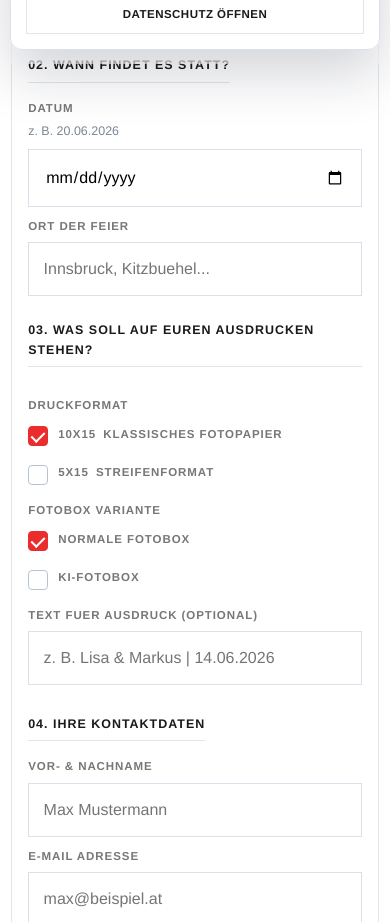
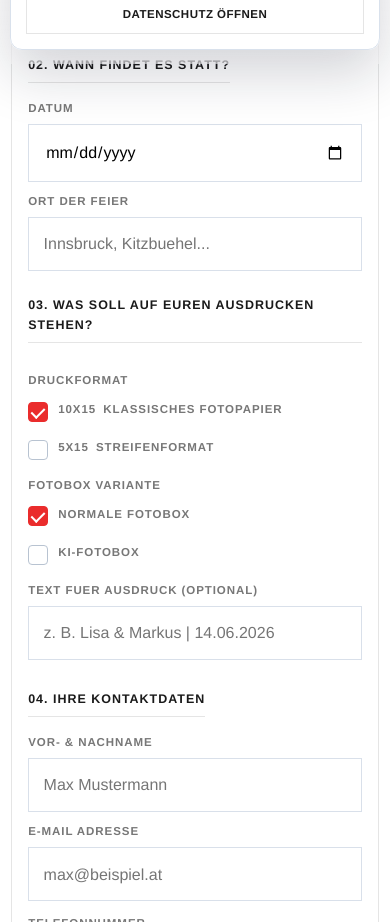
Before and after one commit to Blitzi9188/fotobox.tirol, a Next.js app: page /kontakt in a window 390 px wide. Shown: the part 780-1702 px from the top of the page. Built offline with nearby package versions, Linux system fonts and the light colour scheme.

Commit message:
Remove mobile date hint text

```diff
--- a/src/app/globals.css
+++ b/src/app/globals.css
@@ -1353,12 +1353,6 @@ p {
   letter-spacing: 0.08em;
   text-transform: uppercase;
   color: var(--c-text-light);
-}
-
-.inquiry-field-hint {
-  margin-top: -0.15rem;
-  font-size: 0.78rem;
-  color: #7b8794;
 }
 
 .inquiry-field input,
--- a/src/components/site/BookingInquiryForm.tsx
+++ b/src/components/site/BookingInquiryForm.tsx
@@ -124,7 +124,6 @@ export default function BookingInquiryForm({
         <div className="inquiry-input-group">
           <label className="inquiry-field">
             <span>{inquiry.dateLabel || "Datum"}</span>
-            <small className="inquiry-field-hint">z. B. 20.06.2026</small>
             <input name="eventDate" type="date" required />
           </label>
           <label className="inquiry-field">
```
